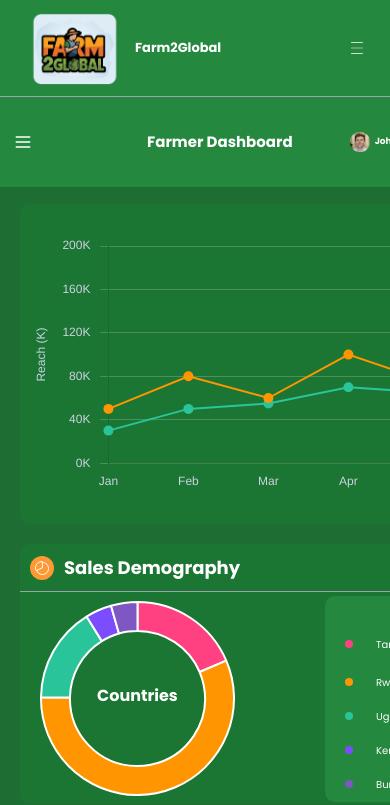
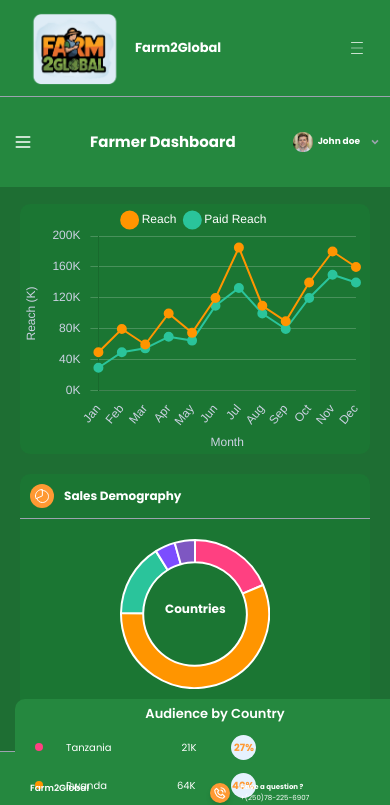
Before and after one commit to MUGISHA-Pascal/Farm2Global-Frontend, a React (Create React App) app in the folder frontend/: page /dashboard in a window 390 px wide. Shown: the top 805 px of the page. Built offline with nearby package versions, Linux system fonts and the light colour scheme.

Commit message:
frontend

```diff
--- a/frontend/src/components/Charts.tsx
+++ b/frontend/src/components/Charts.tsx
@@ -198,25 +198,25 @@ const LineChart = () => {
 
   return (
     <div className="flex-1 bg-[#1E6E33]">
-      <div className="bg-[#1B7633] p-[10px] h-[320px] rounded-[10px] w-full relative">
+      <div className="bg-[#1B7633] p-[10px] max-md:p-[0px] h-[320px] max-md:h-[250px] max-md:w-[350px] rounded-[10px] w-full relative">
         <canvas id="LineChart"></canvas>
-        <p className="absolute top-[480px] left-[77px] text-white font-bold">
-          Countries
-        </p>
       </div>
       <div className="flex flex-row space-x-[20px] mt-[20px] w-full">
-        <div className="bg-[#1B7633] w-[600px] h-[260px] rounded-[10px] flex flex-col">
-          <div className="flex flex-row border-b-[1px] border-gray-400 space-x-[10px] items-center justify-start p-[10px]">
+        <div className="bg-[#1B7633] w-[600px] h-[260px] max-md:w-[350px] rounded-[10px] flex flex-col">
+          <div className="flex flex-row  border-b-[1px] border-gray-400 space-x-[10px] items-center justify-start p-[10px]">
             <div className="bg-[#FF9933] p-[4px] rounded-full ">
               <IoPieChartOutline className="text-white" />
             </div>
-            <h2 className="text-[18px] text-white font-bold">
+            <h2 className="text-[18px] max-md:text-[12px] text-white font-bold">
               Sales Demography
             </h2>
           </div>
-          <div className=" p-[4px] px-[20px] w-full flex flex-row space-x-[90px] items-center justify-center">
-            <div className="w-[195px] h-[195px]">
+          <div className=" p-[4px]  max-md:pt-[20px] px-[20px] w-full flex flex-row max-md:flex-col md:space-x-[90px] max-md:space-y-[10px] items-center justify-center">
+            <div className="w-[195px] h-[195px] max-md:w-[150px] max-md:h-[150px]">
               <canvas id="DonutChart"></canvas>
+              <p className="absolute top-[480px] max-md:text-[12px] max-md:top-[600px] max-md:left-[165px] left-[77px] text-white font-bold">
+                Countries
+              </p>
             </div>
 
             <div className="ml-10 px-[20px] py-[5px] text-[10px] rounded-[10px] flex flex-col space-y-[7px] bg-[#25883F] w-[400px] text-white">
--- a/frontend/src/components/Dashboard.tsx
+++ b/frontend/src/components/Dashboard.tsx
@@ -118,19 +118,25 @@ const Dashboard = () => {
       <main className="flex flex-col flex-1">
         <header className="flex flex-row h-[90px] max-md:space-x-[57px] items-center md:justify-between p-[30px] max-md:p-[13px] md:pl-[40px] w-full">
           <LuMenu
-            onClick={() => setMenuShow(!menuShow)}
+            // onClick={() => {
+            //   setMenuShow(!menuShow);
+            //   console.log("h");
+            // }}
+            onClick={() => {
+              console.log("how");
+            }}
             className="md:hidden text-white text-[20px]"
           />
-          <div
+          {/* <div
             onClick={(e) => {
               e.stopPropagation();
             }}
             className="dropdown-menu"
-          >
-            {menuShow && (
-              <div className="bg-white w-[100px] absolute z-10 top-[200px] h-[300px]"></div>
-            )}
-          </div>
+          > */}
+          {menuShow && (
+            <div className="bg-white w-[100px] absolute z-10 top-[200px] h-[300px]"></div>
+          )}
+          {/* </div> */}
 
           <h2 className="font-bold text-white text-[20px] max-md:text-[15px]">
             Farmer Dashboard
```
